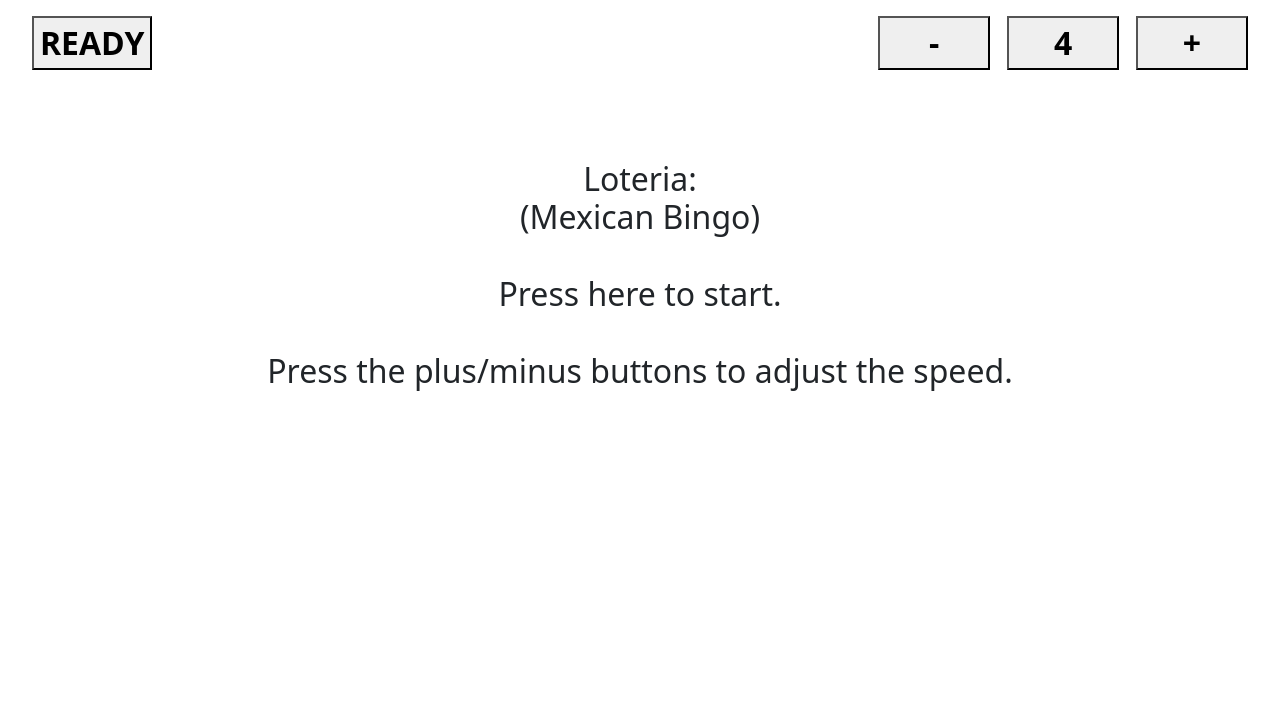
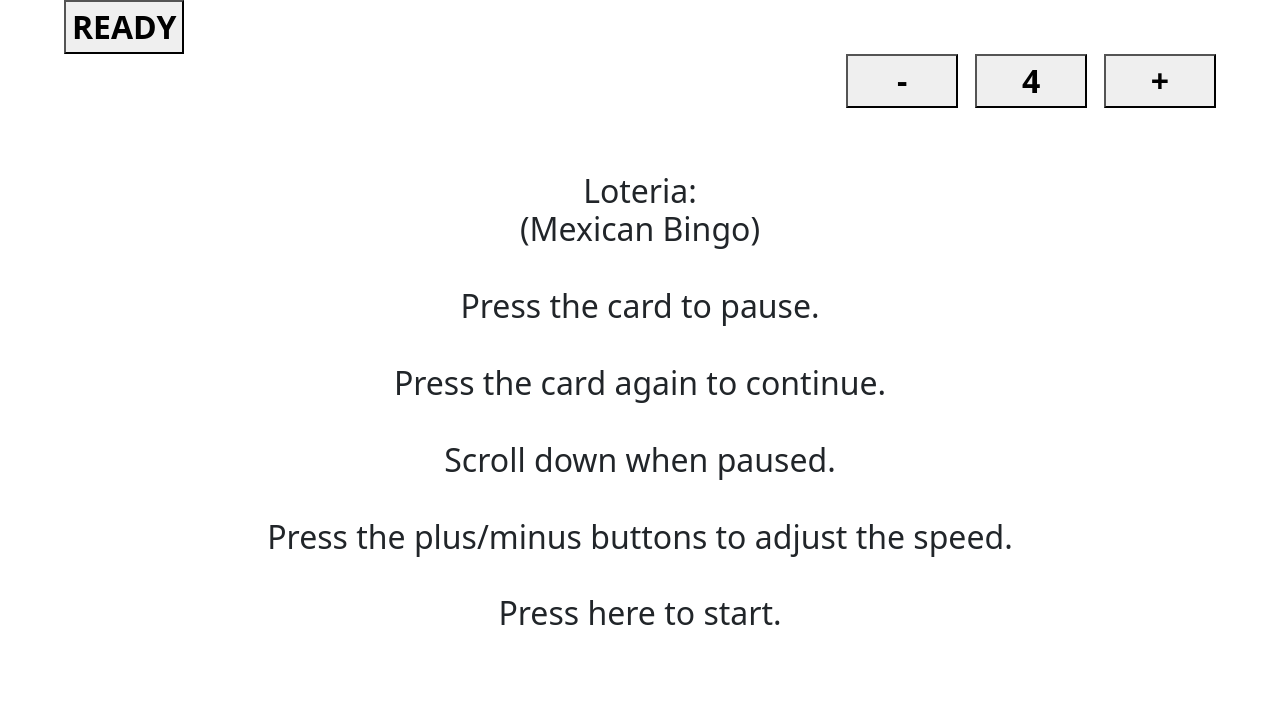
Before and after one commit to djmarquito/loteria, a plain HTML site: page index.html in a window 1280 px wide. Shown: the top 725 px of the page. Drawn offline with nearby package versions, Linux system fonts and the light colour scheme.

Commit message:
Update scrolling

```diff
--- a/index.html
+++ b/index.html
@@ -17,12 +17,11 @@
     <script src="./script.js"></script>
 
     <!-- Font awesome -->
-    <!-- <script defer src="https://use.fontawesome.com/releases/v6.2.0/js/all.js"></script> -->
     <script defer src="https://use.fontawesome.com/releases/v6.4.2/js/all.js"></script>
 </head>
 
 <body>
-    <div class="grid-container">
+    <div id="header">
         <div class="button_container">
             <button id="play" type="button">READY</button>
         </div>
@@ -37,10 +36,14 @@
     <div id="list_div" onclick="play()">
         <h1 id="message">
             Loteria: <br>(Mexican Bingo)
+            <br><br> Press the card to pause.
+            <br><br> Press the card again to continue.
+            <br><br> Scroll down when paused.
+            <br><br> Press the plus/minus buttons to adjust the speed.
             <br><br> Press here to start.
-            <br><br> Press the plus/minus buttons to adjust the speed.
         </h1>
     </div>
+</body>
 
 <!-- Footer -->
 <footer id="footer">
@@ -51,6 +54,6 @@
       <a href="https://www.youtube.com/user/MarquitoDJ"><i class="social-media-icon fa-brands fa-youtube"></i></a>
       <p>© Copyright 2023 Marcos Orza Ramos</p>
     </div>
-  </footer>
-</body>
+</footer>
+
 </html>
```
